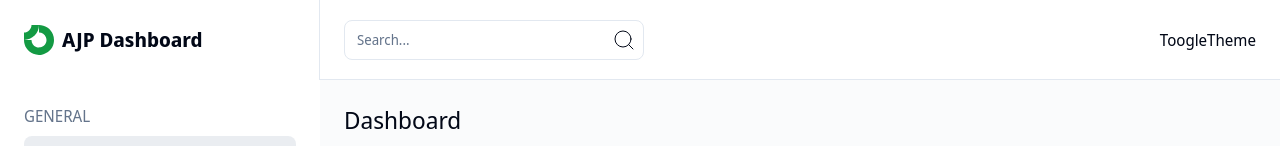
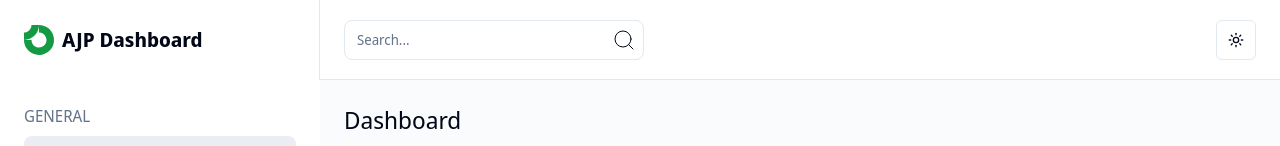
Before and after one commit to AJPadillo/dashborad-companies, a Next.js app: page / in a window 1280 px wide. Shown: the top 146 px of the page. Built offline with nearby package versions, Linux system fonts and the light colour scheme.

Commit message:
agregado boton funcional para cambiar tema de la pagina

```diff
--- a/components/Navbar/Navbar.tsx
+++ b/components/Navbar/Navbar.tsx
@@ -1,7 +1,10 @@
+import { Menu, Search } from "lucide-react"
+import { UserButton } from "@clerk/nextjs"
+
 import { Input } from "@/components/ui/input"
 import { Sheet, SheetContent, SheetTrigger } from "@/components/ui/sheet"
-import { UserButton } from "@clerk/nextjs"
-import { Menu, Search } from "lucide-react"
+import { ToggleTheme } from "@/components/ToggleTheme"
+
 import { SidebarRoutes } from "../SidebarRoutes"
 
 export function Navbar() {
@@ -22,7 +25,7 @@ export function Navbar() {
                 <Search strokeWidth={1} className="absolute top-2 right-2" />
             </div>
             <div className="flex gap-x-2 items-center">
-                <p>ToogleTheme</p>
+                <ToggleTheme />
                 <UserButton />
             </div>
         </div>
--- a/components/ToggleTheme/ToogleTheme.tsx
+++ b/components/ToggleTheme/ToogleTheme.tsx
@@ -12,7 +12,7 @@ import {
   DropdownMenuTrigger,
 } from "@/components/ui/dropdown-menu"
 
-export function ModeToggle() {
+export function ToggleTheme() {
   const { setTheme } = useTheme()
 
   return (
```
